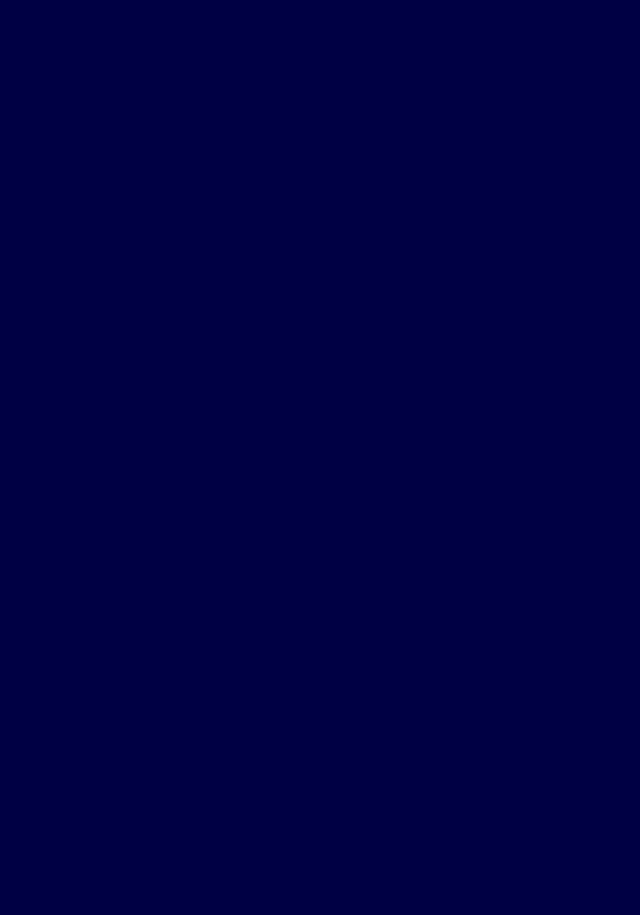
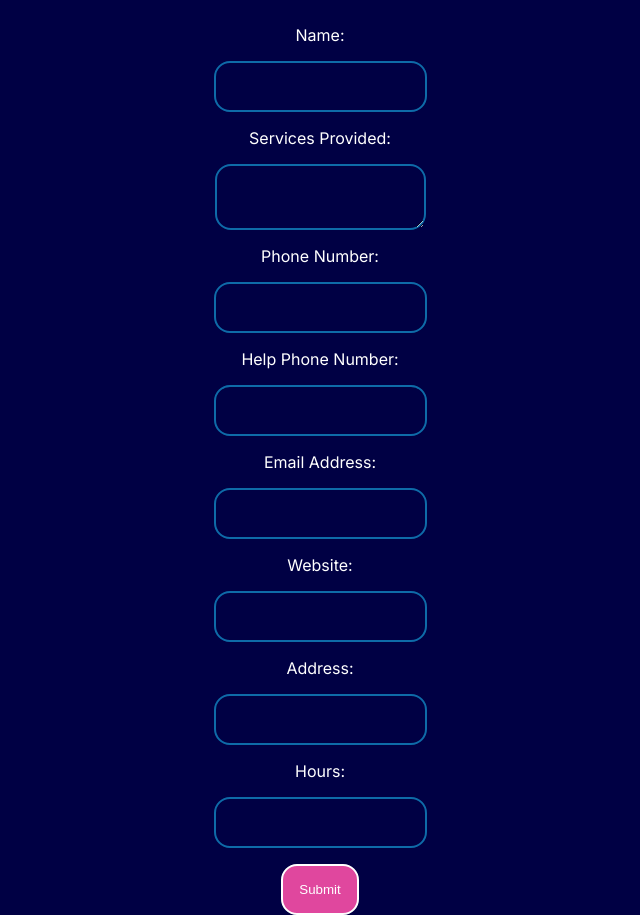
Before and after one commit to coopericksen/communityhub, a React (Vite) app: page /resources/form in a window 1280 px wide. Before the commit this address had no page. Shown: the part 120-1035 px from the top of the page, without its empty margins (320-960 px from the left). Before the commit the page ends 800 px from the top, so only its background shows below. Built offline with nearby package versions, Linux system fonts and the light colour scheme.

Commit message:
Added react forms for new events and resources

```diff
--- a/src/App.tsx
+++ b/src/App.tsx
@@ -1,7 +1,12 @@
 import { Routes, Route } from "react-router-dom";
 import IndexPage from "./pages/IndexPage.tsx";
+
 import ResourcesPage from "./pages/ResourcesPage.tsx";
+import NewResourceForm from "./pages/NewResourceForm.tsx";
+
 import EventsPage from "./pages/EventsPage.tsx";
+import NewEventsForm from "./pages/NewEventForm.tsx";
+
 import AboutPage from "./pages/AboutPage.tsx";
 
 import './styles/global.css';
@@ -10,8 +15,13 @@ export default function App() {
   return (
     <Routes>
       <Route path="/" element={<IndexPage />} />
+
       <Route path="/resources" element={<ResourcesPage />} />
+      <Route path="/resources/form" element={<NewResourceForm />} />
+
       <Route path="/events" element={<EventsPage />} />
+      <Route path="/events/form" element={<NewEventsForm />} />
+
       <Route path="/about" element={<AboutPage />} />
     </Routes>
   );
--- a/src/components/Nav.css
+++ b/src/components/Nav.css
@@ -4,7 +4,7 @@ nav {
     justify-content: center;
     background-color: var(--main);
     border-bottom: 2px solid var(--secondary);
-    padding: 1rem 0;
+    /* padding: 1rem 0; */
     gap: 1rem;
 }
 
@@ -14,12 +14,11 @@ nav a {
     padding: 1rem 2rem;
     position: relative;
     transition: background-color 0.5s ease;
-    /* border-radius: 1rem 1rem 0 0; */
     border-radius: 1rem;
 }
 
 nav a:hover {
-    background-color: var(--secondary);
+    /* background-color: var(--secondary); */
 }
 
 nav a:after {
--- a/src/pages/EventsPage.tsx
+++ b/src/pages/EventsPage.tsx
@@ -21,6 +21,8 @@ function EventsPage() {
             <div className='card-grid'>
                 {eventsElements}
             </div>
+
+            <p className="form-link">Not seeing an event? Request it <a href="/events/form">here.</a></p>
         </>
     )
 }
--- /dev/null
+++ b/src/pages/NewEventForm.tsx
@@ -0,0 +1,43 @@
+import Nav from '../components/Nav.tsx';
+import Banner from '../components/Banner.tsx';
+
+import '../styles/requestForm.css';
+
+function NewEventForm() {
+    function addNewEvent(formData: FormData) {
+        const name = formData.get("name");
+        console.log(name);
+        alert("Submitted!")
+    }
+
+    return (
+        <>
+            <Nav />
+            {/* <Banner page='Hub' /> */}
+
+            <form className="form" action={addNewEvent}>
+
+                <h4 className='form-title'>New Event</h4>
+
+                <label htmlFor="name">Name:</label>
+                <input type="text" name="name" required />
+
+                <label htmlFor="decription">Description:</label>
+                <textarea name="description" required ></textarea>
+
+                <label htmlFor="time">Time:</label>
+                <input type="text" name="time" />
+
+                <label htmlFor="address">Address:</label>
+                <input type="text" name="address" />
+
+                <label htmlFor="entry_cost">Cost to Enter:</label>
+                <input type="text" name="entry_cost" />
+
+                <button>Submit</button>
+            </form>
+        </>
+    )
+}
+
+export default NewEventForm;
--- /dev/null
+++ b/src/pages/NewResourceForm.tsx
@@ -0,0 +1,52 @@
+import Nav from '../components/Nav.tsx';
+import Banner from '../components/Banner.tsx';
+
+import '../styles/requestForm.css';
+
+function NewResourceForm() {
+    function addNewResource(formData: FormData) {
+        const name = formData.get("name");
+        console.log(name);
+        alert("Submitted!")
+    }
+
+    return (
+        <>
+            <Nav />
+            {/* <Banner page='Hub' /> */}
+
+            <form className="form" action={addNewResource}>
+
+                <h4 className='form-title'>New Resource</h4>
+
+                <label htmlFor="name">Name:</label>
+                <input type="text" name="name" required />
+
+                <label htmlFor="services">Services Provided:</label>
+                <textarea name="services" required ></textarea>
+
+                <label htmlFor="phone">Phone Number:</label>
+                <input type="text" name="phone" />
+
+                <label htmlFor="help-phone">Help Phone Number:</label>
+                <input type="text" name="help-phone" />
+
+                <label htmlFor="email">Email Address:</label>
+                <input type="text" name="email" />
+
+                <label htmlFor="website">Website:</label>
+                <input type="text" name="website" />
+
+                <label htmlFor="address">Address:</label>
+                <input type="text" name="address" />
+
+                <label htmlFor="hours">Hours:</label>
+                <input type="text" name="hours" />
+
+                <button>Submit</button>
+            </form>
+        </>
+    )
+}
+
+export default NewResourceForm;
--- a/src/pages/ResourcesPage.tsx
+++ b/src/pages/ResourcesPage.tsx
@@ -21,6 +21,9 @@ function ResourcesPage() {
             <div className='card-grid'>
                 {resourcesElements}
             </div>
+
+            <p className="form-link">Not seeing a resource? Request it <a href="/resources/form">here.</a></p>
+
         </>
     );
 }
--- a/src/styles/global.css
+++ b/src/styles/global.css
@@ -54,3 +54,12 @@ p {
     grid-template-columns: repeat(auto-fit, minmax(600px, 1fr));
     margin-inline: 5rem;
 }
+
+.form-link {
+    text-align: center;
+    margin: 1rem;
+}
+
+.form-link a {
+    color: var(--accent);
+}
--- /dev/null
+++ b/src/styles/requestForm.css
@@ -0,0 +1,27 @@
+.form {
+    display: flex;
+    flex-direction: column;
+    max-width: 80vw;
+    margin-inline: auto;
+    justify-content: center;
+    align-items: center;
+    gap: 1rem;
+    padding-top: 1rem;
+}
+
+.form input, .form textarea {
+    background-color: var(--main);
+    color: var(--white);
+    border: 2px solid var(--secondary);
+    border-radius: 1rem;
+    padding: 1rem;
+}
+
+.form button {
+    padding: 1rem;
+    border-radius: 1rem;
+    background-color: var(--accent);
+    color: var(--white);
+    border: 2px solid var(--white);
+    cursor: pointer;
+}
```
